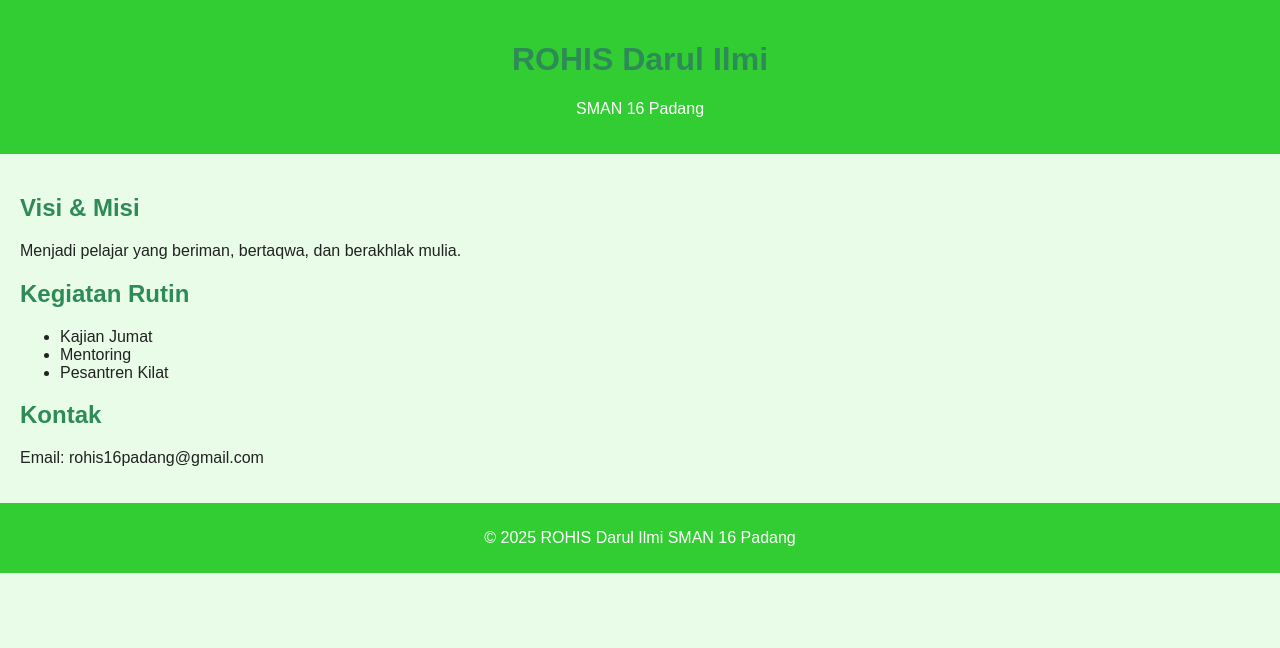
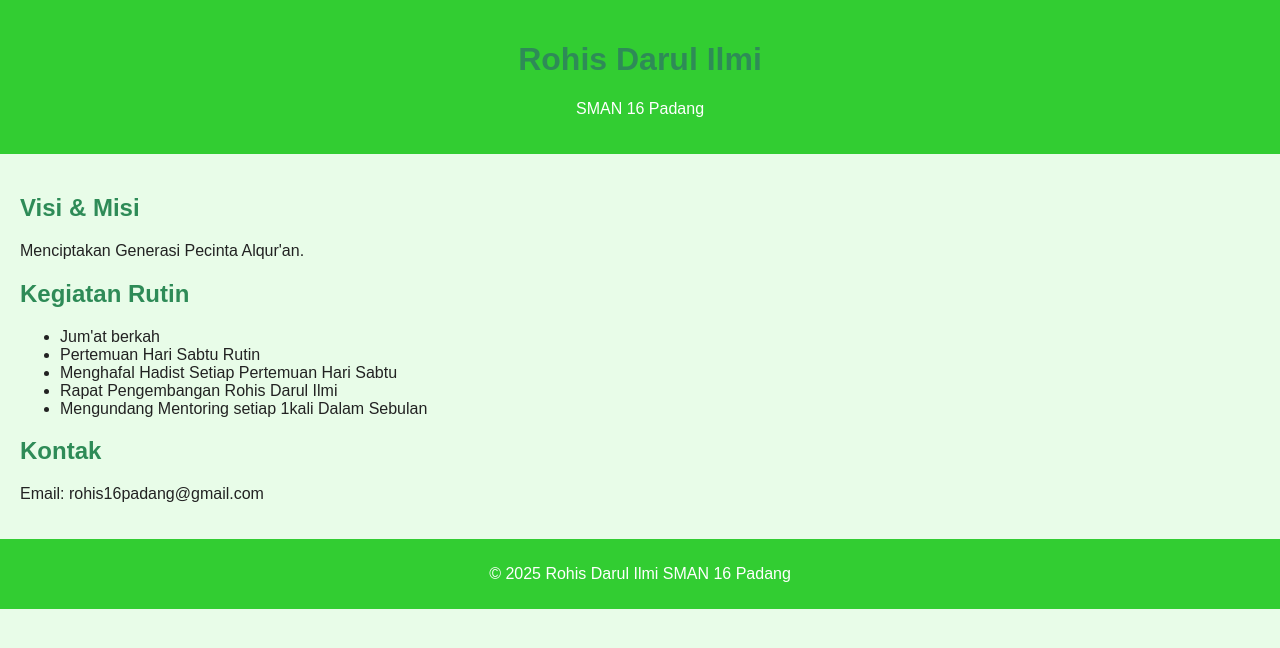
Before and after one commit to Melvino06/rohis-darulilmi, a plain HTML site: page index.html in a window 1280 px wide. Drawn offline with Linux system fonts and the light colour scheme.

Commit message:
Update index.html

```diff
--- a/index.html
+++ b/index.html
@@ -3,27 +3,29 @@
 <head>
   <meta charset="UTF-8" />
   <meta name="viewport" content="width=device-width, initial-scale=1.0" />
-  <title>ROHIS Darul Ilmi SMAN 16 Padang</title>
+  <title>Rohis Darul Ilmi SMAN 16 Padang</title>
   <link rel="stylesheet" href="style.css" />
 </head>
 <body>
   <header>
-    <h1>ROHIS Darul Ilmi</h1>
+    <h1>Rohis Darul Ilmi</h1>
     <p>SMAN 16 Padang</p>
   </header>
 
   <main>
     <section>
       <h2>Visi & Misi</h2>
-      <p>Menjadi pelajar yang beriman, bertaqwa, dan berakhlak mulia.</p>
+      <p>Menciptakan Generasi Pecinta Alqur'an.</p>
     </section>
 
     <section>
       <h2>Kegiatan Rutin</h2>
       <ul>
-        <li>Kajian Jumat</li>
-        <li>Mentoring</li>
-        <li>Pesantren Kilat</li>
+        <li>Jum'at berkah</li>
+        <li>Pertemuan Hari Sabtu Rutin</li>
+        <li>Menghafal Hadist Setiap Pertemuan Hari Sabtu</li>
+         <li>Rapat Pengembangan Rohis Darul Ilmi</li>
+         <li>Mengundang Mentoring setiap 1kali Dalam Sebulan</li>
       </ul>
     </section>
 
@@ -34,7 +36,7 @@
   </main>
 
   <footer>
-    <p>© 2025 ROHIS Darul Ilmi SMAN 16 Padang</p>
+    <p>© 2025 Rohis Darul Ilmi SMAN 16 Padang</p>
   </footer>
 </body>
 </html>
```
